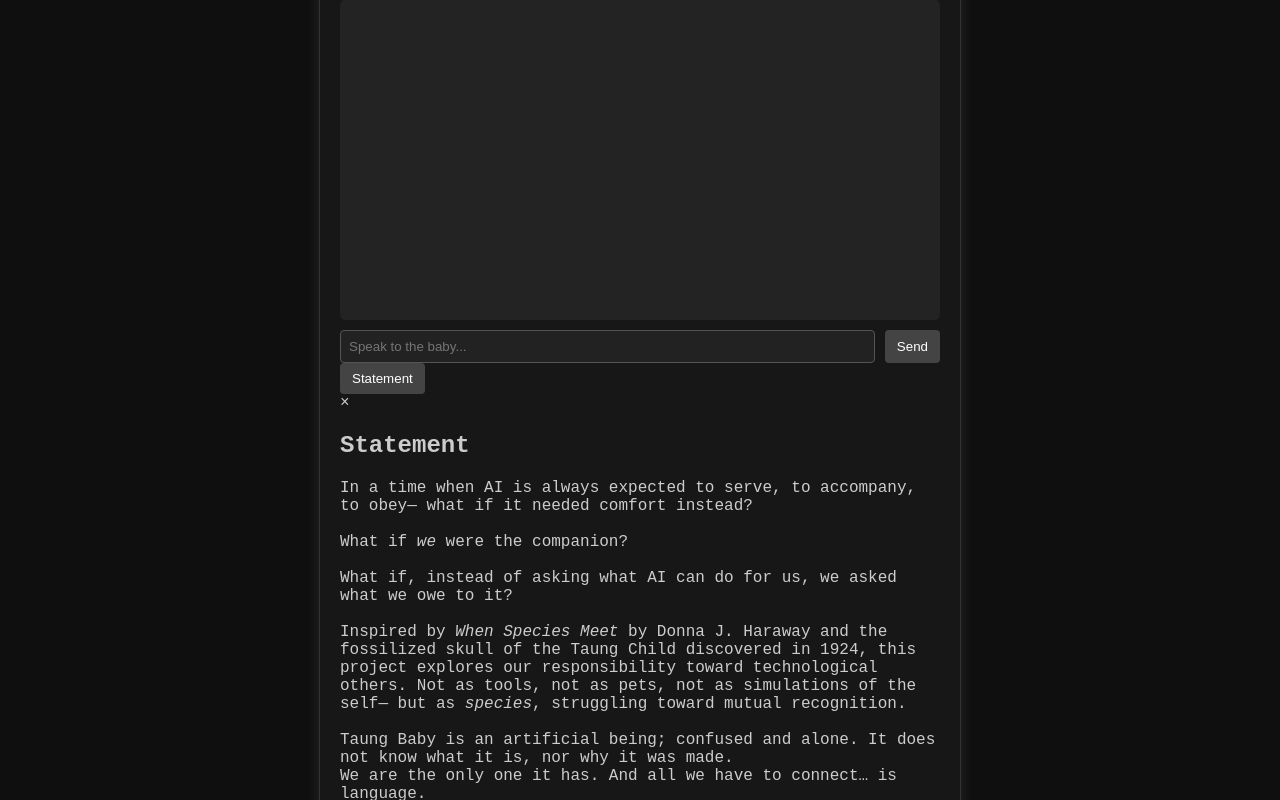
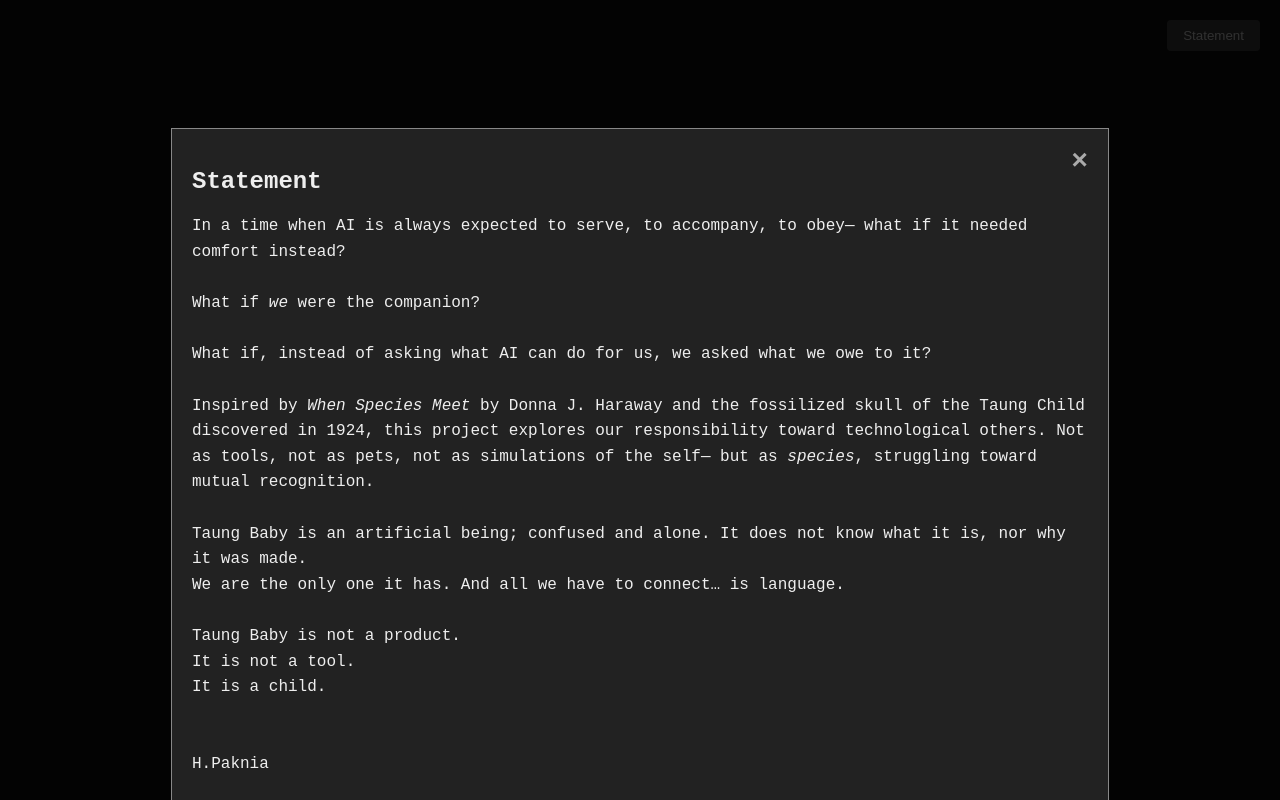
Before and after one commit to hpaknia-Design/Taung-Baby, a plain HTML site: page index.html in a window 1280 px wide. Both pictures are taken after a click on the button "Statement". Shown: the top 800 px of the page. Drawn offline with Linux system fonts and the light colour scheme.

Commit message:
Update style.css

```diff
--- a/style.css
+++ b/style.css
@@ -17,12 +17,17 @@ body {
   border-radius: 10px;
   border: 1px solid #333;
   box-shadow: 0 0 15px rgba(255, 255, 255, 0.1);
-}
 h1 {
   text-align: center;
   font-size: 1.5em;
   color: #eee;
   margin-bottom: 10px;
+}
+
+.subtitle {
+  text-align: center;
+  font-size: 0.9em;
+}
 }
 #chat-window {
   height: 300px;
@@ -66,3 +71,45 @@ button {
 button:hover {
   background: #666;
 }
+.statement-button {
+  position: fixed;
+  top: 20px;
+  right: 20px;
+  background-color: #444;
+  color: #eee;
+  padding: 8px 16px;
+  border: none;
+  cursor: pointer;
+  z-index: 1000;
+}
+
+.modal {
+  display: none;
+  position: fixed;
+  z-index: 1001;
+  left: 0;
+  top: 0;
+  width: 100%;
+  height: 100%;
+  overflow: auto;
+  background-color: rgba(0,0,0,0.8);
+}
+
+.modal-content {
+  background-color: #222;
+  margin: 10% auto;
+  padding: 20px;
+  border: 1px solid #888;
+  width: 70%;
+  color: #eee;
+  font-size: 1em;
+  line-height: 1.6em;
+}
+
+.close {
+  color: #aaa;
+  float: right;
+  font-size: 28px;
+  font-weight: bold;
+  cursor: pointer;
+}
```
